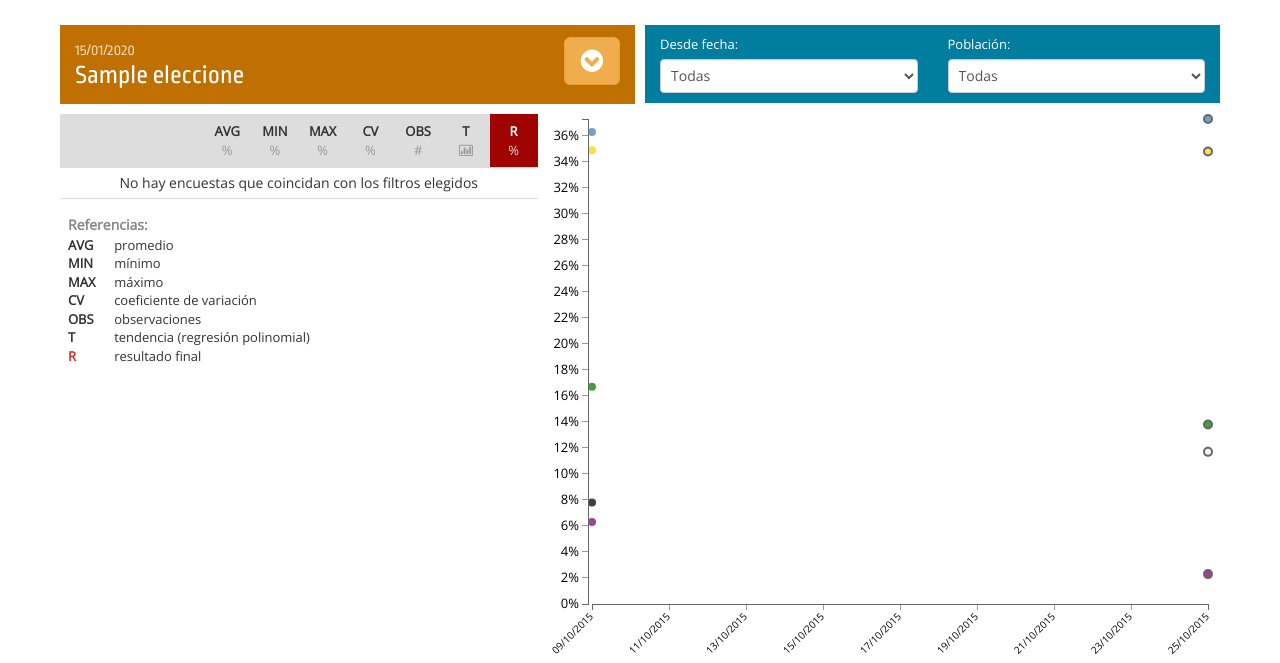
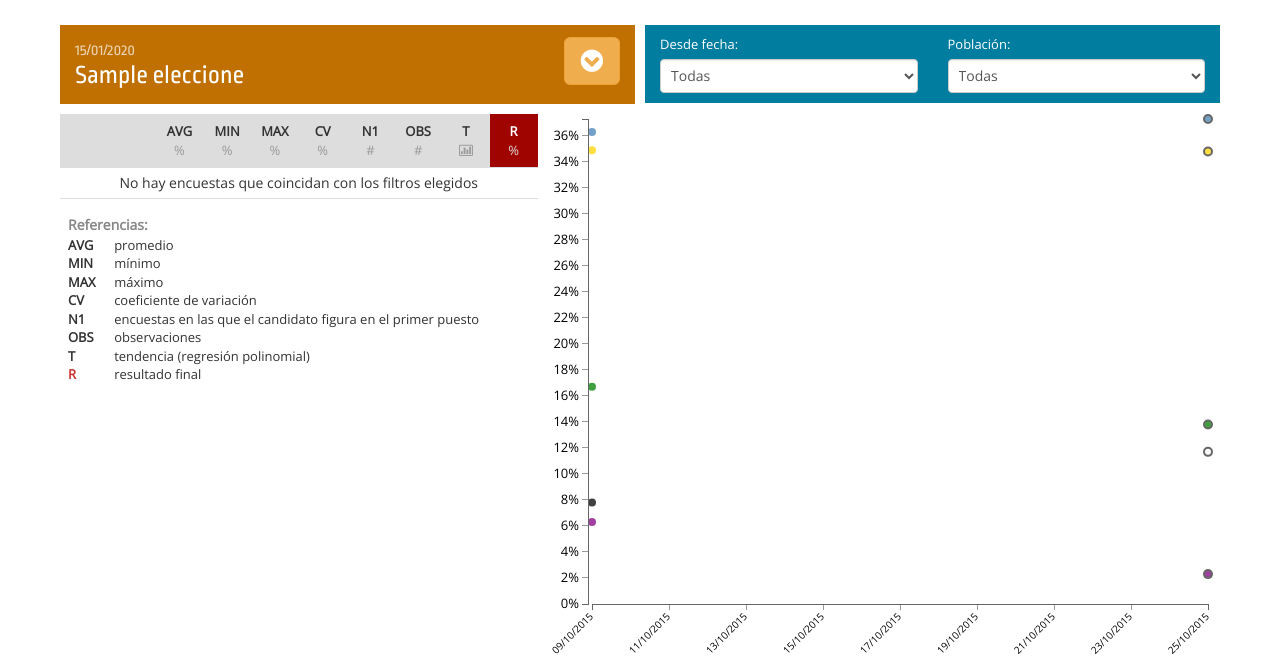
Before and after one commit to lucianoamor/la-borra, a PHP site: page / in a window 1280 px wide. Shown: the part 52-715 px from the top of the page. Run offline with PHP 8.4, Linux system fonts and the light colour scheme; tables that the repository leaves empty hold one stand-in row (values such as "Sample post").

Commit message:
tbl resultados: add columna N1 (y ref)

```diff
--- a/css/styles.css
+++ b/css/styles.css
@@ -153,6 +153,7 @@ nav {
 .tabla tfoot .table tbody tr td.ref {
     font-weight: bold;
     width: 10%;
+    vertical-align: top;
 }
 .tabla tfoot .table tbody tr td.ref.prediccion {
     background-color: #fff;
--- a/index.php
+++ b/index.php
@@ -136,6 +136,7 @@ foreach ($poblaciones as $k => $v) {
                     <th class="th-col">MIN<br/><span>%</span></th>
                     <th class="th-col">MAX<br/><span>%</span></th>
                     <th class="th-col">CV<br/><span>%</span></th>
+                    <th class="th-col">N1<br/><span>#</span></th>
                     <th class="th-col">OBS<br/><span>#</span></th>
                     <th class="th-col">T<br/><span><i class="icon-bar-chart"></i></span></th>
                     <th class="resultado th-col">R<br/><span>%</span></th>
@@ -144,7 +145,7 @@ foreach ($poblaciones as $k => $v) {
                 <tbody></tbody>
                 <tfoot>
                     <tr>
-                        <td colspan="8">
+                        <td colspan="9">
                             <h5>Referencias:</h5>
                             <table class="table table-condensed">
                                 <tbody>
@@ -163,6 +164,10 @@ foreach ($poblaciones as $k => $v) {
                                 <tr>
                                     <td class="ref">CV</td>
                                     <td>coeficiente de variación</td>
+                                </tr>
+                                <tr>
+                                    <td class="ref">N1</td>
+                                    <td>encuestas en las que el candidato figura en el primer puesto</td>
                                 </tr>
                                 <tr>
                                     <td class="ref">OBS</td>
--- a/resultados.php
+++ b/resultados.php
@@ -20,8 +20,6 @@ if($idE == 0) {
 
 $desde         = 0;
 $poblacion     = 0;
-$encuestadoras = array();
-$encuestas     = array();
 $filtros       = array();
 if(isset($_POST["from_date"])) {
     $desde = $bd->real_escape_string($_POST["from_date"]);
@@ -60,22 +58,34 @@ if(count($filtros) == 0)
 
 $candidatos = array();
 $intencion  = array();
-$sql = "select c.nombre, c.imagen, a.nombre as agrupacion, c.idAT as cId, r.intencion, a.color from elecciones as e left join encuestas as enc on enc.eleccion = e.idAT left join encuestadoras as encs on enc.encuestadora = encs.idAT left join poblacion as p on enc.poblacion = p.idAT left join resultados as r on r.encuesta = enc.idAT left join candidatos as c on r.candidato = c.idAT left join agrupaciones as a on c.agrupacion = a.idAT where e.id = $idE and enc.esResultado = 0 and ".implode(" and ", $filtros);
+$encuestas  = array();
+$sql = "select c.nombre, c.imagen, a.nombre as agrupacion, c.idAT as cID, r.intencion, a.color, enc.idAT as encuestaID from elecciones as e left join encuestas as enc on enc.eleccion = e.idAT left join encuestadoras as encs on enc.encuestadora = encs.idAT left join poblacion as p on enc.poblacion = p.idAT left join resultados as r on r.encuesta = enc.idAT left join candidatos as c on r.candidato = c.idAT left join agrupaciones as a on c.agrupacion = a.idAT where e.id = $idE and enc.esResultado = 0 and ".implode(" and ", $filtros)." order by r.intencion asc"; // ordena por si hay alguna encuesta con mas de un dato para el mismo candidato. en $encuestas queda el mas alto, para calcular N1
 $res = $bd->query($sql);
 if($res->num_rows > 0) {
     while($fila = $res->fetch_assoc()) {
-        $intencion[$fila["cId"]][] = $fila["intencion"];
-        $candidatos[$fila["cId"]] = array(
+        $intencion[$fila["cID"]][] = $fila["intencion"];
+        $candidatos[$fila["cID"]] = array(
             "nombre"     =>$fila["nombre"],
             "imagen"     =>$fila["imagen"],
             "color"      =>$fila["color"],
             "agrupacion" =>$fila["agrupacion"]
         );
+        $encuestas[$fila["encuestaID"]][$fila["cID"]] = $fila["intencion"];
     }
 }
 
+$maxEncuesta = array();
+foreach ($candidatos as $k => $v)
+    $maxEncuesta[$k] = 0;
+foreach ($encuestas as $eID => $v) {
+    $max = max($v);
+    $maxK = array_keys($v, $max);
+    foreach ($maxK as $vv)
+        $maxEncuesta[$vv]++;
+}
+
 $resultados = array();
-$sql = "select c.idAT as cId, r.intencion from elecciones as e left join encuestas as enc on enc.eleccion = e.idAT left join resultados as r on r.encuesta = enc.idAT left join candidatos as c on r.candidato = c.idAT where e.id = $idE and enc.esResultado = 1 order by enc.fecha asc"; // por si hay mas de 1
+$sql = "select c.idAT as cID, r.intencion from elecciones as e left join encuestas as enc on enc.eleccion = e.idAT left join resultados as r on r.encuesta = enc.idAT left join candidatos as c on r.candidato = c.idAT where e.id = $idE and enc.esResultado = 1 order by enc.fecha asc"; // por si hay mas de 1
 $res = $bd->query($sql);
 if($res->num_rows == 0) {
     foreach ($candidatos as $k => $v)
@@ -83,7 +93,7 @@ if($res->num_rows == 0) {
 }
 else {
     while($fila = $res->fetch_assoc())
-        $resultados[$fila["cId"]] = $fila["intencion"];
+        $resultados[$fila["cID"]] = $fila["intencion"];
 }
 
 $n   = array();
@@ -91,7 +101,7 @@ $max = array();
 $min = array();
 $avg = array();
 $cv  = array();
-$lb  = array();
+$n1  = array(); // n en que candidato esta 1ro
 foreach ($intencion as $k => $v) {
     $n[$k]   = count($v);
     $max[$k] = round(max($v), 1);
@@ -104,6 +114,7 @@ foreach ($intencion as $k => $v) {
         $avg[$k] = 0;
         $cv[$k]  = 0;
     }
+    $n1[$k] = $maxEncuesta[$k];
     if(!isset($resultados[$k]))
         $resultados[$k] = "-";
 }
@@ -119,6 +130,7 @@ foreach ($avg as $k => $v) {
         <td class="text-center">'.$min[$k].'</td>
         <td class="text-center">'.$max[$k].'</td>
         <td class="text-center">'.$cv[$k].'</td>
+        <td class="text-center">'.$n1[$k].'</td>
         <td class="text-center">'.$n[$k].'</td>
         <td class="text-center"><a href="#">ver</a></td>
         <td class="resultado text-center">'.$resultados[$k].'</td>
@@ -128,7 +140,7 @@ foreach ($avg as $k => $v) {
 if($data["tabla"] == "")
     $data["tabla"] = '
     <tr>
-        <td colspan="8" class="text-center">No hay encuestas que coincidan con los filtros elegidos</td>
+        <td colspan="9" class="text-center">No hay encuestas que coincidan con los filtros elegidos</td>
     </tr>';
 echo json_encode($data);
 
```
